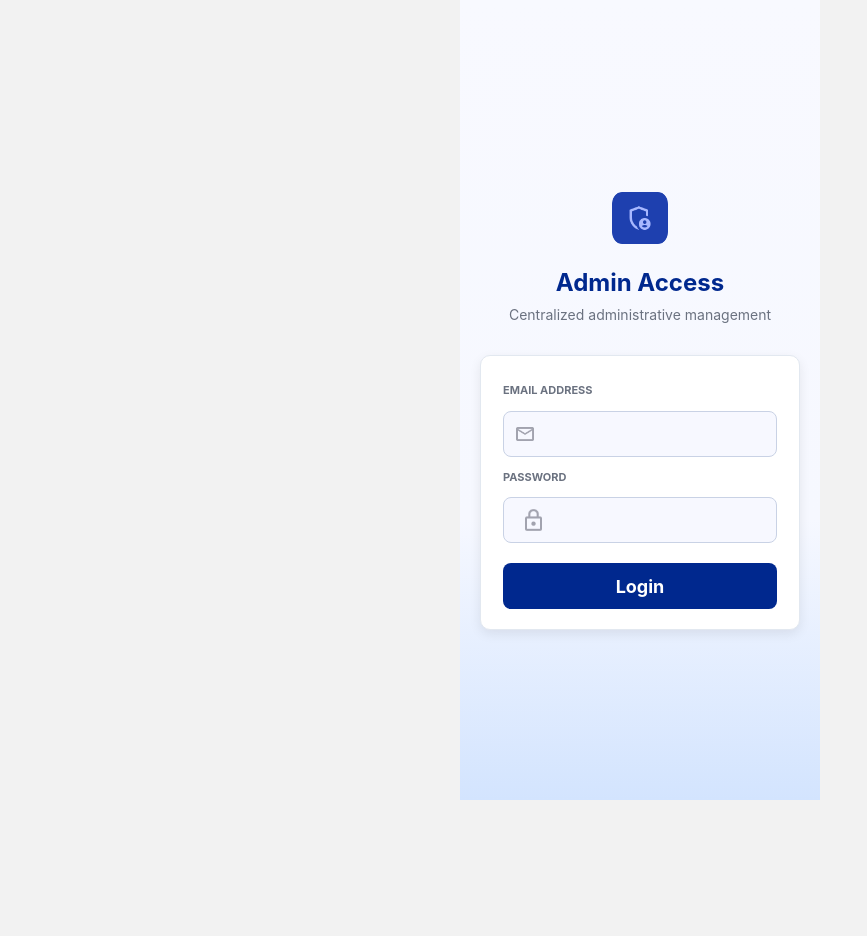
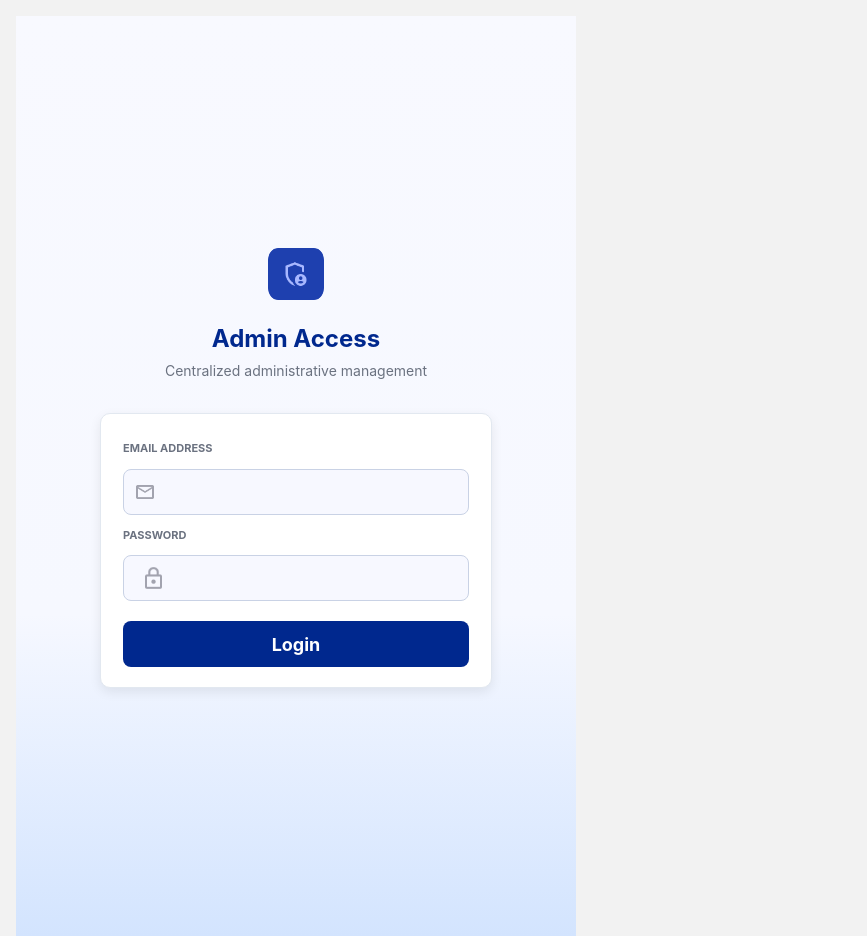
Before and after one commit to Alexapop/ex-f5-admin-dashboard-app, a website: page src/pages/login-page.html in a window 1280 px wide. Shown: the whole page, without its empty margins (0-867 px from the left). Before the commit the page ends 800 px from the top, so only its background shows below. Drawn offline with Linux system fonts and the light colour scheme.

Commit message:
feat: add style for desktop version active session

```diff
--- a/src/sass/_global.scss
+++ b/src/sass/_global.scss
@@ -59,3 +59,17 @@ input {
     font-weight: 400;
   }
 }
+
+@media (min-width: 768px) {
+  .layout-session {
+    width: 560px;
+    min-height: 920px;
+    margin: 16px auto 0 16px;
+    padding: 0 72px 40px;
+  }
+
+  .admin-panel {
+    margin-bottom: 32px;
+    padding-top: 230px;
+  }
+}
--- a/src/sass/style.scss
+++ b/src/sass/style.scss
@@ -173,3 +173,10 @@ header {
     letter-spacing: 0.04em;
   }
 }
+
+@media (min-width: 768px) {
+  .login-session,
+  .session-card {
+    max-width: 392px;
+  }
+}
```
Also changed, not shown: src/css/style.css.
